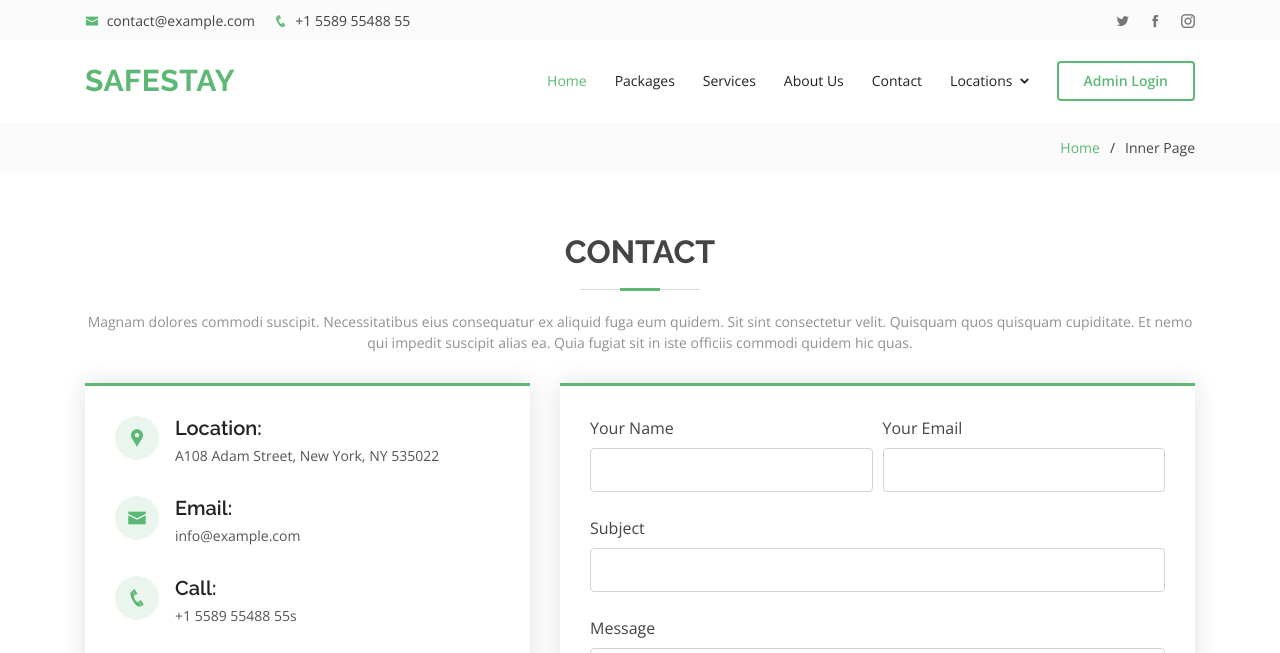
After one commit to pbaldika/webpro-project, a PHP site: page /contact.php in a window 1280 px wide. The commit adds this page. Shown: the top 653 px of the page. Run offline with PHP 8.4, Linux system fonts and the light colour scheme.

Commit message:
moved contact us to its own page

```diff
--- a/assets/includes/header.php
+++ b/assets/includes/header.php
@@ -29,7 +29,7 @@
             <li><a href="package-list.php">Packages</a></li>
             <li><a href="services.php">Services</a></li>
             <li><a href="about.php">About Us</a></li>
-            <li><a href="#contact">Contact</a></li>
+            <li><a href="contact.php">Contact</a></li>
             <li class="drop-down"><a href="">Locations</a>
             <ul>
                 <li class="drop-down"><a href="#">Kuala Lumpur</a>
--- /dev/null
+++ b/contact.php
@@ -0,0 +1,139 @@
+<!DOCTYPE html>
+<html lang="en">
+
+<head>
+  <meta charset="utf-8">
+  <meta content="width=device-width, initial-scale=1.0" name="viewport">
+
+  <title>Inner Page</title>
+  <meta content="" name="description">
+  <meta content="" name="keywords">
+
+  <!-- Google Fonts -->
+  <link href="https://fonts.googleapis.com/css?family=Open+Sans:300,300i,400,400i,600,600i,700,700i|Raleway:300,300i,400,400i,500,500i,600,600i,700,700i|Poppins:300,300i,400,400i,500,500i,600,600i,700,700i" rel="stylesheet">
+
+  <!-- Vendor CSS Files -->
+  <link href="assets/vendor/bootstrap/css/bootstrap.min.css" rel="stylesheet">
+  <link href="assets/vendor/icofont/icofont.min.css" rel="stylesheet">
+  <link href="assets/vendor/boxicons/css/boxicons.min.css" rel="stylesheet">
+  <link href="assets/vendor/animate.css/animate.min.css" rel="stylesheet">
+  <link href="assets/vendor/owl.carousel/assets/owl.carousel.min.css" rel="stylesheet">
+  <link href="assets/vendor/venobox/venobox.css" rel="stylesheet">
+
+  <!-- Template Main CSS File -->
+  <link href="assets/css/style.css" rel="stylesheet">
+
+  <!-- =======================================================
+  * Template Name: Green - v2.3.1
+  * Template URL: https://bootstrapmade.com/green-free-one-page-bootstrap-template/
+  * Author: BootstrapMade.com
+  * License: https://bootstrapmade.com/license/
+  ======================================================== -->
+</head>
+
+<body>
+
+  <!--INCLUDE HEADER AND TOPBAR FILE-->
+  <?php include('assets/includes/header.php');?>
+
+  <main id="main">
+
+    <!-- ======= Breadcrumbs ======= -->
+    <section class="breadcrumbs">
+      <div class="container">
+
+        <div class="d-flex justify-content-between align-items-center">
+          <h2></h2>
+          <ol>
+            <li><a href="index.php">Home</a></li>
+            <li>Inner Page</li>
+          </ol>
+        </div>
+
+      </div>
+    </section><!-- End Breadcrumbs -->
+
+    <!-- ======= Contact Section ======= -->
+    <section id="contact" class="contact">
+        <div class="container">
+
+        <div class="section-title">
+            <h2>Contact</h2>
+            <p>Magnam dolores commodi suscipit. Necessitatibus eius consequatur ex aliquid fuga eum quidem. Sit sint consectetur velit. Quisquam quos quisquam cupiditate. Et nemo qui impedit suscipit alias ea. Quia fugiat sit in iste officiis commodi quidem hic quas.</p>
+        </div>
+
+        <div class="row">
+
+            <div class="col-lg-5 d-flex align-items-stretch">
+            <div class="info">
+                <div class="address">
+                <i class="icofont-google-map"></i>
+                <h4>Location:</h4>
+                <p>A108 Adam Street, New York, NY 535022</p>
+                </div>
+
+                <div class="email">
+                <i class="icofont-envelope"></i>
+                <h4>Email:</h4>
+                <p>info@example.com</p>
+                </div>
+
+                <div class="phone">
+                <i class="icofont-phone"></i>
+                <h4>Call:</h4>
+                <p>+1 5589 55488 55s</p>
+                </div>
+
+                <iframe src="https://www.google.com/maps/embed?pb=!1m14!1m8!1m3!1d12097.433213460943!2d-74.0062269!3d40.7101282!3m2!1i1024!2i768!4f13.1!3m3!1m2!1s0x0%3A0xb89d1fe6bc499443!2sDowntown+Conference+Center!5e0!3m2!1smk!2sbg!4v1539943755621" frameborder="0" style="border:0; width: 100%; height: 290px;" allowfullscreen></iframe>
+            </div>
+
+            </div>
+
+            <div class="col-lg-7 mt-5 mt-lg-0 d-flex align-items-stretch">
+            <form action="forms/contact.php" method="post" role="form" class="php-email-form">
+                <div class="form-row">
+                <div class="form-group col-md-6">
+                    <label for="name">Your Name</label>
+                    <input type="text" name="name" class="form-control" id="name" data-rule="minlen:4" data-msg="Please enter at least 4 chars" />
+                    <div class="validate"></div>
+                </div>
+                <div class="form-group col-md-6">
+                    <label for="name">Your Email</label>
+                    <input type="email" class="form-control" name="email" id="email" data-rule="email" data-msg="Please enter a valid email" />
+                    <div class="validate"></div>
+                </div>
+                </div>
+                <div class="form-group">
+                <label for="name">Subject</label>
+                <input type="text" class="form-control" name="subject" id="subject" data-rule="minlen:4" data-msg="Please enter at least 8 chars of subject" />
+                <div class="validate"></div>
+                </div>
+                <div class="form-group">
+                <label for="name">Message</label>
+                <textarea class="form-control" name="message" rows="10" data-rule="required" data-msg="Please write something for us"></textarea>
+                <div class="validate"></div>
+                </div>
+                <div class="mb-3">
+                <div class="loading">Loading</div>
+                <div class="error-message"></div>
+                <div class="sent-message">Your message has been sent. Thank you!</div>
+                </div>
+                <div class="text-center"><button type="submit">Send Message</button></div>
+            </form>
+            </div>
+
+        </div>
+
+        </div>
+    </section><!-- End Contact Section -->
+
+  </main><!-- End #main -->
+
+  <!--INCLUDE FOOTER AND VENDORJS FILE-->
+  <?php include('assets/includes/footer.php');?>
+
+  <a href="#" class="back-to-top"><i class="icofont-simple-up"></i></a>
+
+</body>
+
+</html>
```
Also changed, not shown: index.php (+0 -74 lines).
